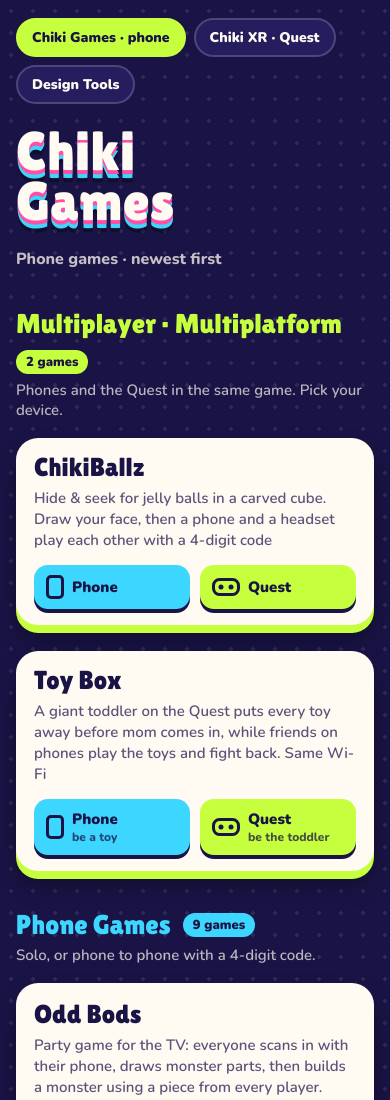
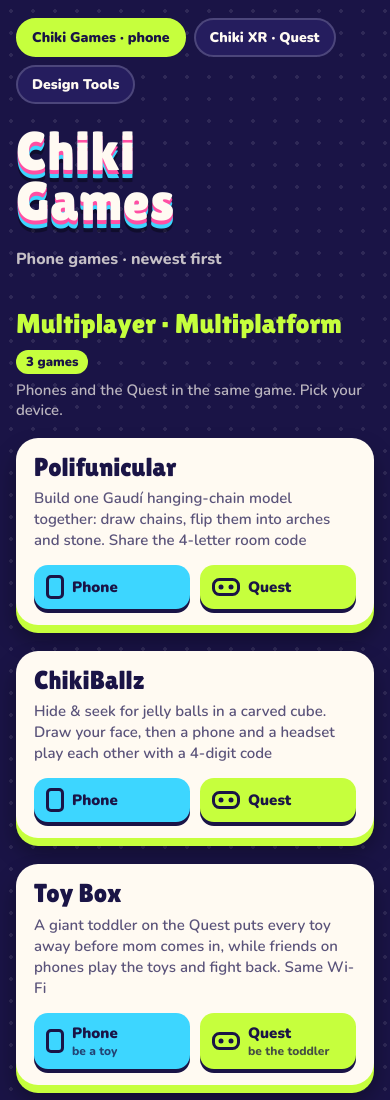
Before and after one commit to ShawnChiki/games, a plain HTML site: page index.html in a window 390 px wide. Shown: the top 1100 px of the page. Drawn offline with nearby package versions, Linux system fonts and the light colour scheme; no server answers.

Commit message:
Polifunicular v1.0: now a real Quest app in the xr repo, with chains you draw in the air and rooms to build together from phones and headsets.
Design Tools links point to https://shawnchiki.github.io/xr/polifunicular/ instead of the Claude artifact, and it is listed under In the headset too. Added to Multiplayer · Multiplatform on the launcher.

Co-Authored-By: Claude Opus 5.5 <noreply@anthropic.com>
Claude-Session: https://claude.ai/code/session_01WUs1diJ8GdJM6eMmMCpSn8

```diff
--- a/index.html
+++ b/index.html
@@ -102,6 +102,13 @@
     <div class="head"><h2>Multiplayer · Multiplatform</h2><span class="count"></span></div>
     <p class="note">Phones and the Quest in the same game. Pick your device.</p>
     <div class="cards">
+      <div class="card" data-src="xr:polifunicular">
+        <b>Polifunicular</b><span class="blurb">Build one Gaudí hanging-chain model together: draw chains, flip them into arches and stone. Share the 4-letter room code</span>
+        <span class="plats">
+          <a class="plat ph" href="https://shawnchiki.github.io/xr/polifunicular/"><svg width="18" height="24" viewBox="0 0 18 24" aria-hidden="true"><rect x="1.5" y="1.5" width="15" height="21" rx="3.5" fill="none" stroke="#1a1446" stroke-width="3"/></svg><span>Phone</span></a>
+          <a class="plat qu" href="https://shawnchiki.github.io/xr/polifunicular/"><svg width="28" height="18" viewBox="0 0 28 18" aria-hidden="true"><rect x="1.5" y="1.5" width="25" height="15" rx="6" fill="none" stroke="#1a1446" stroke-width="3"/><circle cx="9" cy="9" r="2.5" fill="#1a1446"/><circle cx="19" cy="9" r="2.5" fill="#1a1446"/></svg><span>Quest</span></a>
+        </span>
+      </div>
       <div class="card" data-src="games:chikiballz xr:chikiballz-vr.html">
         <b>ChikiBallz</b><span class="blurb">Hide &amp; seek for jelly balls in a carved cube. Draw your face, then a phone and a headset play each other with a 4-digit code</span>
         <span class="plats">
```
Also changed, not shown: tools/index.html (+2 -1 lines).
